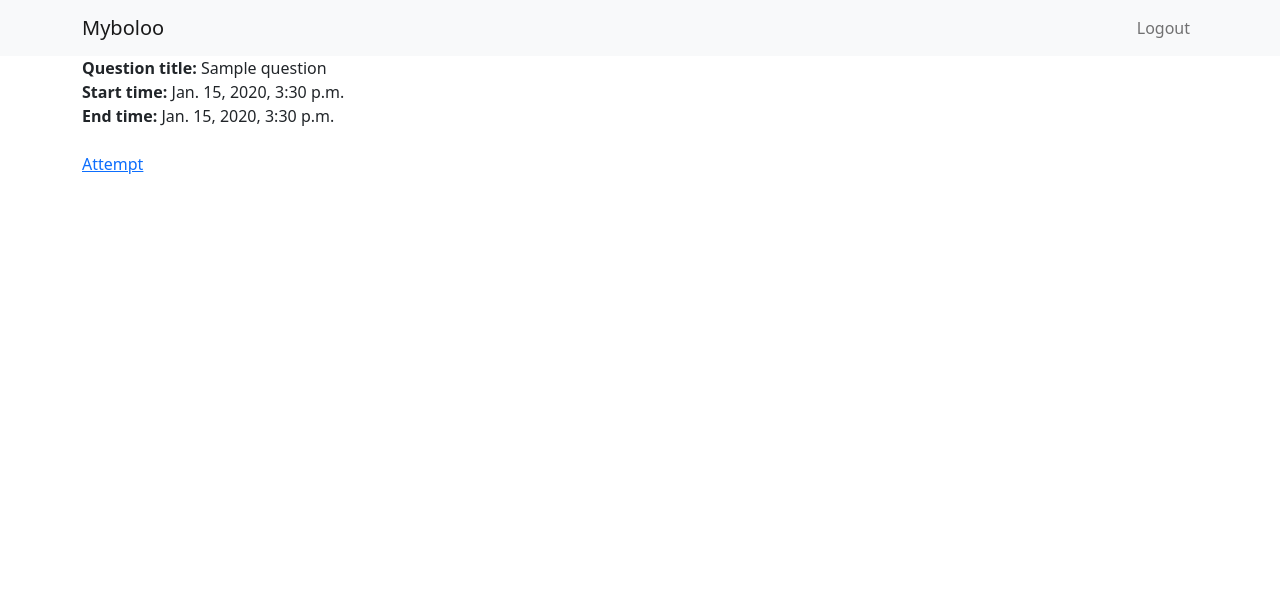
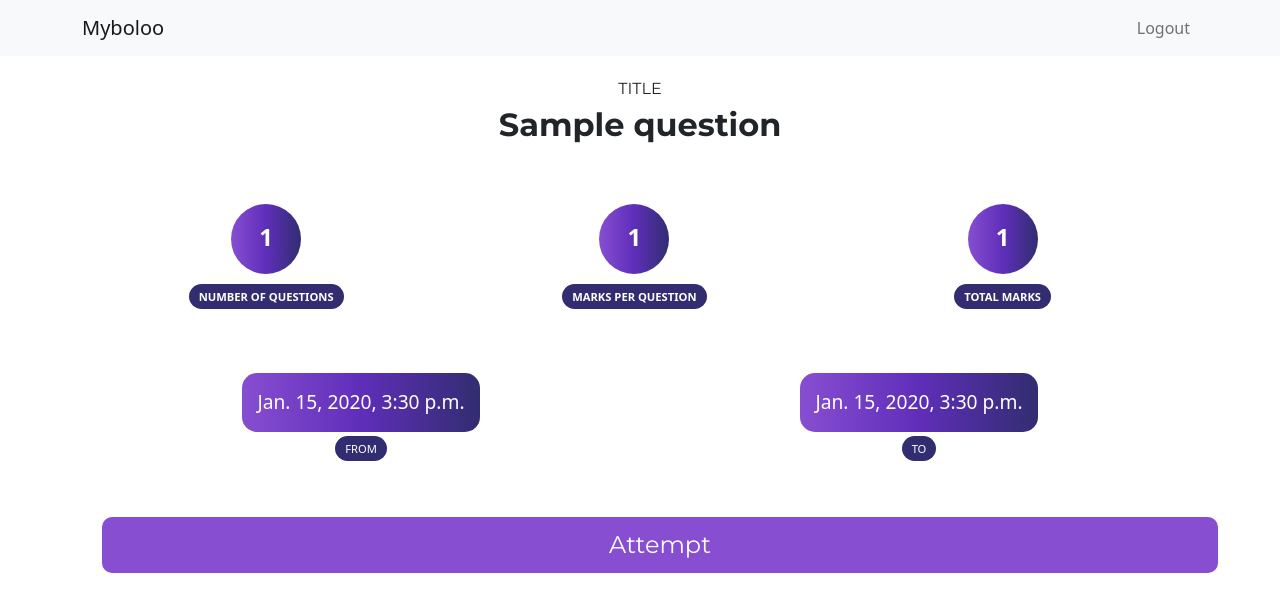
Before and after one commit to ankit11hab/myBolooTeach, a Django app: template base/templates/base/question_detail.html in a window 1280 px wide. Shown: the top 612 px of the page. Run offline with Django 3.2, Linux system fonts and the light colour scheme; tables that the repository leaves empty hold one stand-in row (values such as "Sample post"); the template is opened without the code that fills it: values that come from a table or form of the project are taken from there, most other values are stand-ins (such as "Sample title", 1, 10 or a date in 2020); some libraries are stand-ins or nearby versions.

Commit message:
add css for question_detail.html

```diff
--- a/base/templates/base/question_detail.html
+++ b/base/templates/base/question_detail.html
@@ -1,8 +1,153 @@
 {% extends 'base/base.html' %}
 {% block content %}
 {% include 'base/navbar.html' %}
+
+<link href="https://fonts.googleapis.com/css2?family=Montserrat:wght@400;700&display=swap" rel="stylesheet">
+
+<style>
+
+    body {
+        width: 100%;
+    }
+
+    #title {
+        width: 100%;
+        text-align: center;
+        padding: 20px;
+    }
+
+    .title-first {
+        font-family: 'Montserrat', sans-serif;
+        font-weight: 400;
+    }
+
+    .title-second {
+        font-family: 'Montserrat', sans-serif;
+        font-weight: 700;
+        font-size: 2rem;
+    }
+
+    .mark {
+        color: white;
+        font-weight: bold;
+        font-size: 1.5rem;
+        float: left;
+        background: white;
+        text-align: center;
+        width: 33%;
+    }
+
+    .round {
+        display: table;
+        margin: 0 auto;
+        padding: 15px;
+        background: linear-gradient(to right, rgb(135, 78, 209), rgb(95, 46, 185), rgb(50, 45, 112));
+        height: 70px;
+        width: 70px;
+        border-radius: 35px;
+        text-align: center;
+    }
+
+    #questions:after {
+        content: "NUMBER OF QUESTIONS";
+        font-size: 0.7rem;
+        background-color: rgb(50, 45, 112);
+        padding-top: 5px;
+        padding-bottom: 5px;
+        padding-left: 10px; padding-right: 10px;
+        border-radius: 20px;
+    }
+
+    #marks:after {
+        content: "MARKS PER QUESTION";
+        font-size: 0.7rem;
+        background-color: rgb(50, 45, 112);
+        padding-top: 5px;
+        padding-bottom: 5px;
+        padding-left: 10px; padding-right: 10px;
+        border-radius: 20px;
+    }
+
+    #total:after {
+        content: "TOTAL MARKS";
+        font-size: 0.7rem;
+        background-color: rgb(50, 45, 112);
+        padding-top: 5px;
+        padding-bottom: 5px;
+        padding-left: 10px; padding-right: 10px;
+        border-radius: 20px;
+    }
+
+    #marks-section {
+        margin-top: 30px;
+        margin-bottom: 30px;
+        width: 100%;
+    }
+
+    #time-section {
+        width: 100%;
+        margin-top: 30px;
+        font-size: 1.2rem;
+    }
+
+    .time {
+        float: left;
+        background: white;
+        color: white;
+        text-align: center;
+        width: 50%;
+    }
+
+    .time-1 {
+        display: table;
+        margin: 0 auto;
+        padding: 15px;
+        background: linear-gradient(to right, rgb(135, 78, 209), rgb(95, 46, 185), rgb(50, 45, 112));
+        border-radius: 15px;
+        text-align: center;
+    }
+
+    #attempt-btn {
+        display: block;
+        width: 100%;
+        text-align: center;
+        text-decoration: none;
+        font-family: Montserrat;
+        color: white;
+        background-color: rgb(135, 78, 209);
+        padding: 10px;
+        border-radius: 10px;
+        margin-left: 20px;
+        margin-right: 20px;
+        font-size: 1.5rem;
+    }
+
+    #start-time:after {
+        content: "FROM";
+        font-size: 0.7rem;
+        background-color: rgb(50, 45, 112);
+        padding-top: 5px;
+        padding-bottom: 5px;
+        padding-left: 10px; padding-right: 10px;
+        border-radius: 20px;
+    }
+
+    #end-time:after {
+        content: "TO";
+        font-size: 0.7rem;
+        background-color: rgb(50, 45, 112);
+        padding-top: 5px;
+        padding-bottom: 5px;
+        padding-left: 10px; padding-right: 10px;
+        border-radius: 20px;
+    }
+
+
+</style>
+
+
 <div class="container">
-    <div><b>Question title: </b>{{ question.title }}</div>
+    <div id="title"> <span class="title-first">TITLE</span><br><span class="title-second">{{ question.title }}</span></div>
     {% if submission.submitted %}
     <b>Marks obtained: </b>{{submission.marks_obtd}}<br><br>
     <h4>Current Standings</h4>
@@ -18,11 +163,27 @@
         </tr>
         {% endfor %}
     </table>
+
     {% else %}
-    <div><b>Start time: </b>{{ question.start_time }}</div>
-    <div><b>End time: </b>{{ question.end_time }}</div>
-    <br>
-    <a href="{% url 'answer-form' question.id %}">Attempt</a>
+
+
+    <div id="marks-section">
+        <div id="questions" class="mark"><span class="round">{{ question.number_of_question }}</span></div>
+        <div id="marks" class="mark"><span class="round">{{ question.marks_per_question }}</span></div>
+        <div id="total" class="mark"><span class="round">{{question.full_marks}}</span></div>
+    </div>
+
+    <br><br><br><br><br><br>
+
+    <div id="time-section">
+        <div id="start-time" class="time"><span class="time-1">{{ question.start_time }}</span></div>
+        <div id="end-time" class="time"><span class="time-1">{{ question.end_time }}</span></div>
+    </div>
+
+    <br><br><br><br><br><br>
+
+    <a id="attempt-btn" href="{% url 'answer-form' question.id %}">Attempt</a>
+    <br><br><br><br><br><br>
     {% endif %}
 
 </div>
```
